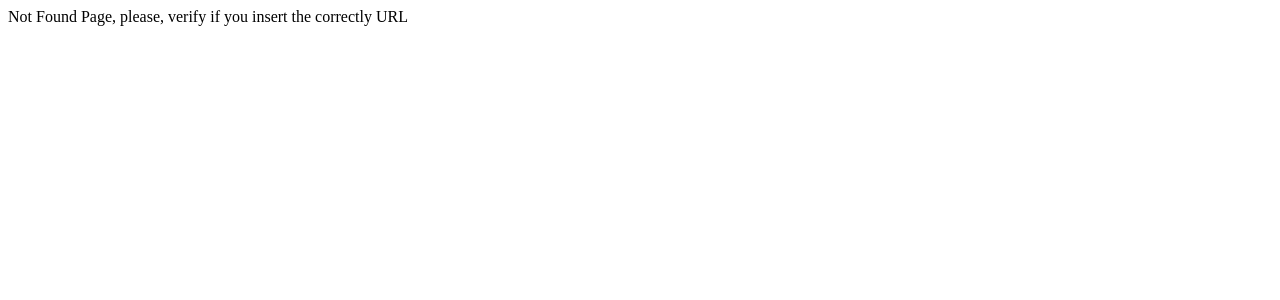
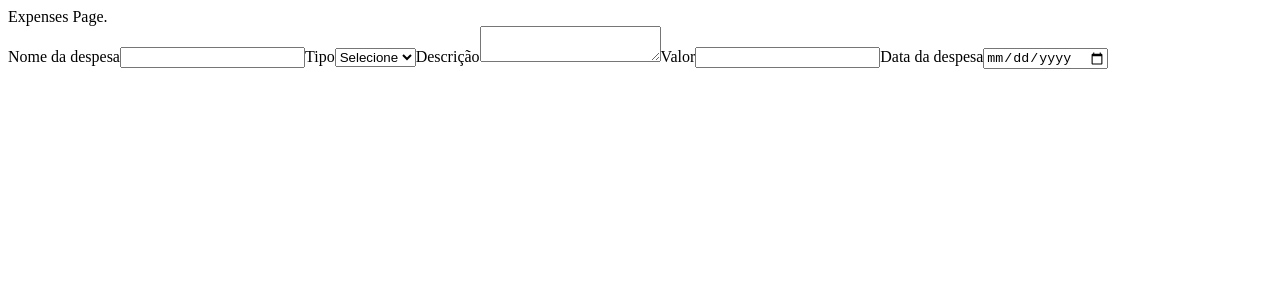
Before and after one commit to GabrielSilper/despesas-app, a React (Create React App) app: page /expenses in a window 1280 px wide. Before the commit this address had no page. Shown: the top 300 px of the page. Built offline with nearby package versions, Linux system fonts and the light colour scheme.

Commit message:
Formulário pronto

```diff
--- a/src/App.jsx
+++ b/src/App.jsx
@@ -1,13 +1,13 @@
 import React from 'react';
 import { Route, Switch } from 'react-router-dom';
-import Despesas from './pages/Despesas';
+import Expenses from './pages/Expenses';
 import Login from './pages/Login';
 import NotFound from './pages/NotFound';
 
 function App() {
   return (
     <Switch>
-      <Route path="/despesas" component={ Despesas } />
+      <Route path="/expenses" component={ Expenses } />
       <Route exact path="/" component={ Login } />
       <Route path="*" component={ NotFound } />
     </Switch>
--- /dev/null
+++ b/src/components/FormExpenses.jsx
@@ -0,0 +1,42 @@
+import React from "react";
+import { DescriptionArea } from "../style/DescriptionArea";
+import { InputInfos } from "../style/InputInfos";
+import { LabelInfos } from "../style/LabelInfos";
+import { SelectType } from "../style/SelectType";
+import { SFormExpense } from "../style/SFormExpenses";
+
+function FormExpenses() {
+  return (
+    <SFormExpense>
+      <LabelInfos htmlFor="">
+        Nome da despesa
+        <InputInfos type="text" />
+      </LabelInfos>
+      <LabelInfos htmlFor="">
+        Tipo
+        <SelectType>
+          <option value="">Selecione</option>
+          <option value="Conta">Conta</option>
+          <option value="Trabalho">Trabalho</option>
+          <option value="Comida">Comida</option>
+          <option value="Lazer">Lazer</option>
+          <option value="Outro">Outro</option>
+        </SelectType>
+      </LabelInfos>
+      <LabelInfos htmlFor="">
+        Descrição
+        <DescriptionArea />
+      </LabelInfos>
+      <LabelInfos htmlFor="">
+        Valor
+        <InputInfos type={"number"} min={0} />
+      </LabelInfos>
+      <LabelInfos htmlFor="">
+        Data da despesa
+        <InputInfos type={"date"} />
+      </LabelInfos>
+    </SFormExpense>
+  );
+}
+
+export default FormExpenses;
--- a/src/components/FormLogin.jsx
+++ b/src/components/FormLogin.jsx
@@ -17,7 +17,7 @@ function FormLogin() {
 
   const handleClick = () => {
     setFullName(loginName);
-    history.push('/despesas');
+    history.push('/expenses');
   };
 
   return (
--- a/src/pages/Despesas.jsx
+++ /dev/null
@@ -1,12 +0,0 @@
-import React from 'react';
-import Header from '../components/Header';
-
-function Despesas() {
-  return (
-    <div className="Despesas">
-      <Header />
-    </div>
-  );
-}
-
-export default Despesas;
--- /dev/null
+++ b/src/pages/Expenses.jsx
@@ -0,0 +1,13 @@
+import React from 'react';
+import FormExpenses from '../components/FormExpenses';
+
+function Expenses() {
+  return (
+    <div className="Expenses">
+      Expenses Page.
+      <FormExpenses />
+    </div>
+  );
+}
+
+export default Expenses;
--- /dev/null
+++ b/src/style/DescriptionArea.jsx
@@ -0,0 +1,3 @@
+import styled from "styled-components";
+
+export const DescriptionArea = styled.textarea``;
--- /dev/null
+++ b/src/style/InputInfos.jsx
@@ -0,0 +1,3 @@
+import styled from 'styled-components';
+
+export const InputInfos = styled.input``;
--- /dev/null
+++ b/src/style/LabelInfos.jsx
@@ -0,0 +1,3 @@
+import styled from "styled-components";
+
+export const LabelInfos = styled.label``;
--- /dev/null
+++ b/src/style/SFormExpenses.jsx
@@ -0,0 +1,3 @@
+import styled from 'styled-components';
+
+export const SFormExpense = styled.form``;
--- /dev/null
+++ b/src/style/SelectType.jsx
@@ -0,0 +1,3 @@
+import styled from "styled-components";
+
+export const SelectType = styled.select``;
```
